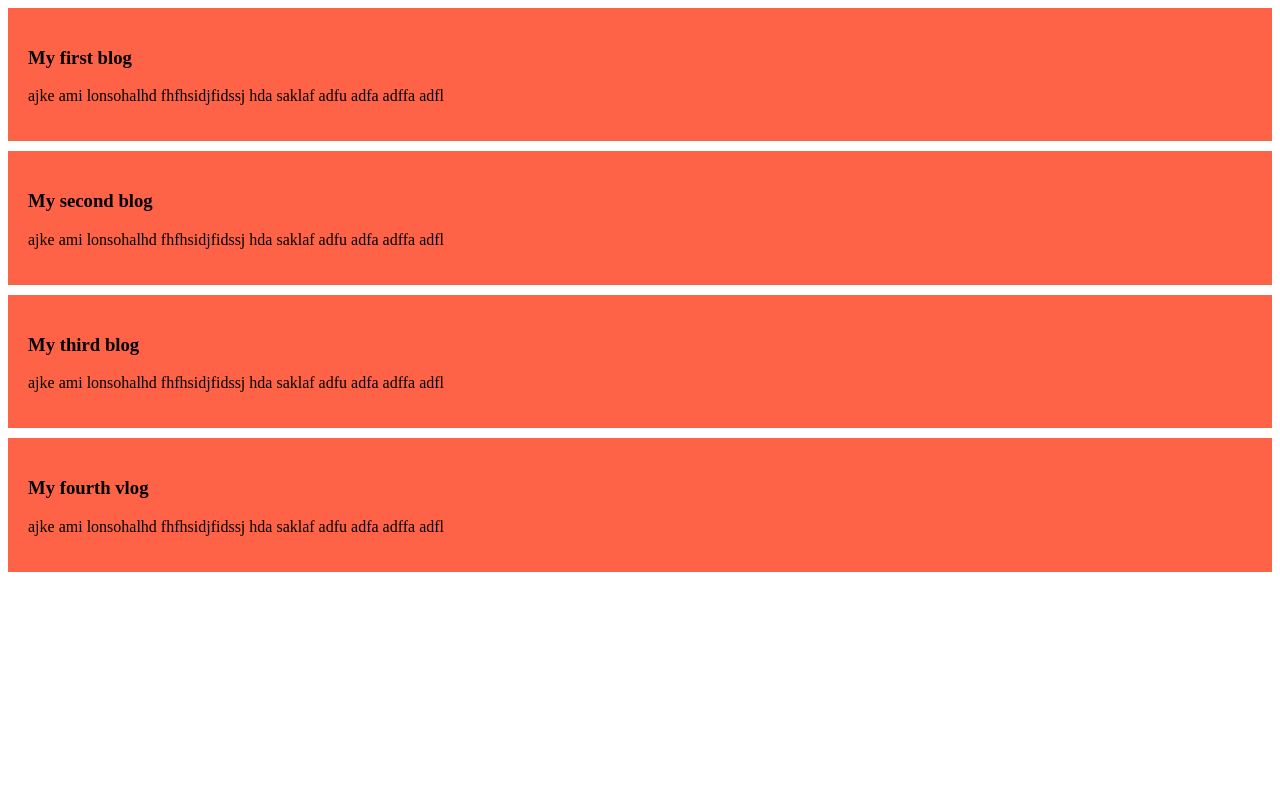
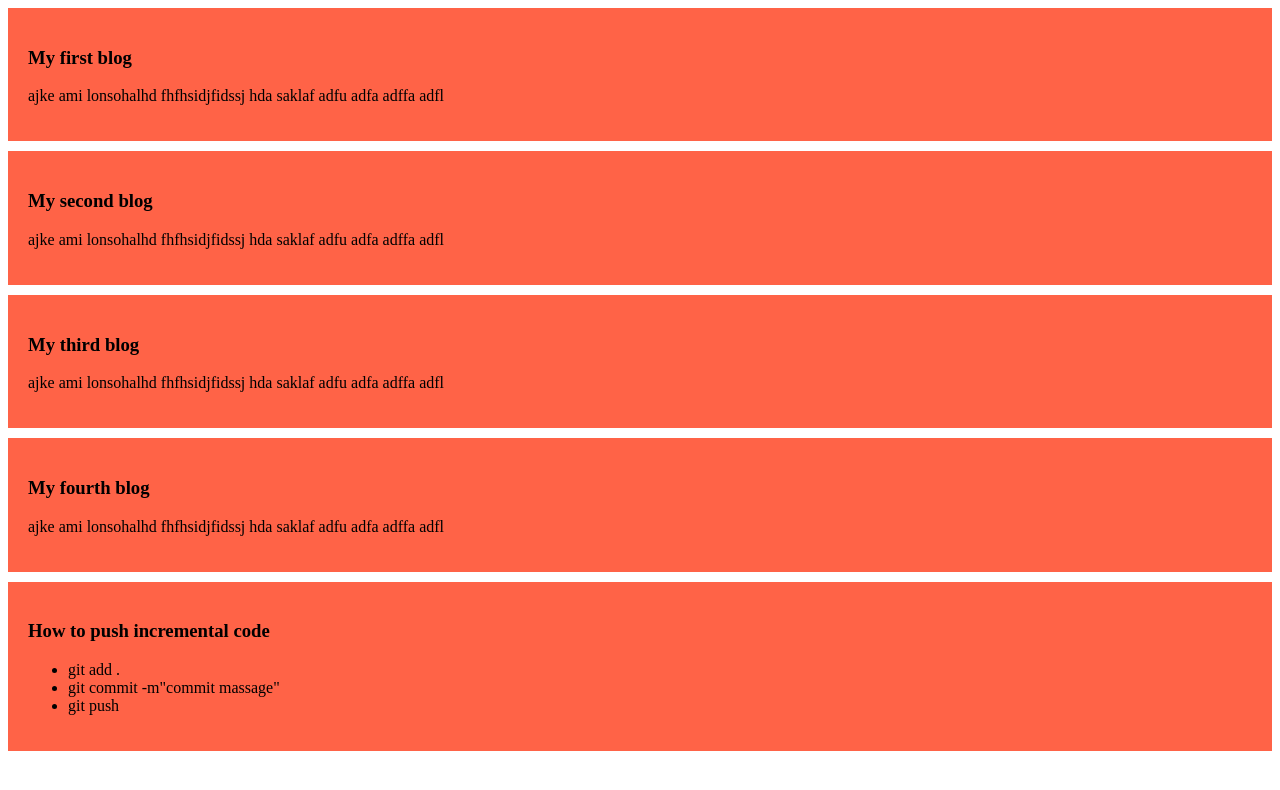
Before and after one commit to shanaztuli/my-simple-website, a plain HTML site: page index.html in a window 1280 px wide. Drawn offline with Linux system fonts and the light colour scheme.

Commit message:
added a list to push code

```diff
--- a/index.html
+++ b/index.html
@@ -13,7 +13,20 @@
     <p>ajke ami lonsohalhd fhfhsidjfidssj hda saklaf adfu adfa adffa adfl</p></div>
     <div><h3>My third blog</h3>
     <p>ajke ami lonsohalhd fhfhsidjfidssj hda saklaf adfu adfa adffa adfl</p></div>
-    <div><h3>My fourth vlog</h3>
+    <div><h3>My fourth blog</h3>
     <p>ajke ami lonsohalhd fhfhsidjfidssj hda saklaf adfu adfa adffa adfl</p></div>
+    <div><h3>How to push incremental code</h3><ul>
+        <li>git add .</li>
+        <li>git commit -m"commit massage"</li>
+        <li>git push</li>
+
+
+
+    </ul>
+
+
+
+
+    </div>
 </body>
 </html>
```
